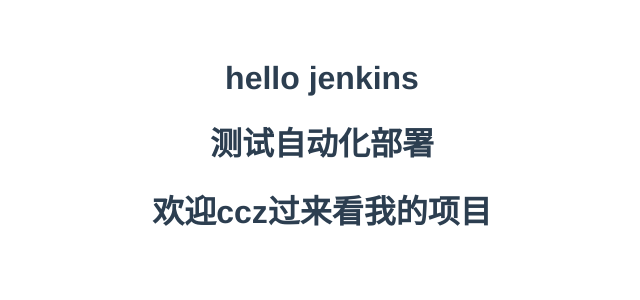
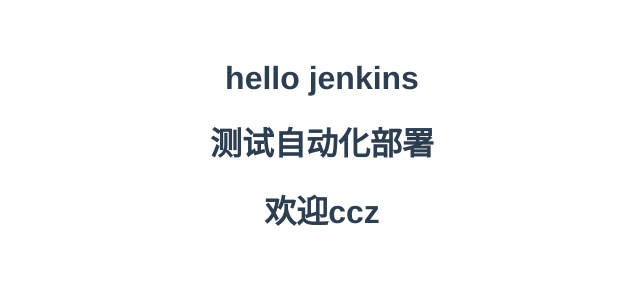
Before and after one commit to Penicillinn/vue3_test, a Vue app: page / in a window 1280 px wide. Shown: the top 300 px of the page, without its empty margins (318-958 px from the left). Built offline with nearby package versions, Linux system fonts and the light colour scheme.

Commit message:
fix: ccz修改2

```diff
--- a/src/App.vue
+++ b/src/App.vue
@@ -1,7 +1,7 @@
 <template>
   <h1>hello jenkins</h1>
   <h1>测试自动化部署</h1>
-  <h1>欢迎ccz过来看我的项目</h1>
+  <h1>欢迎ccz</h1>
 </template>
 
 <script>
```
